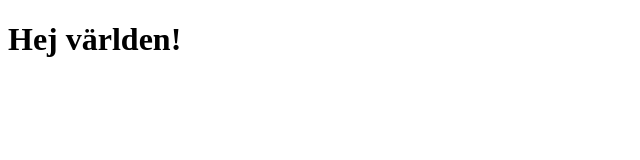
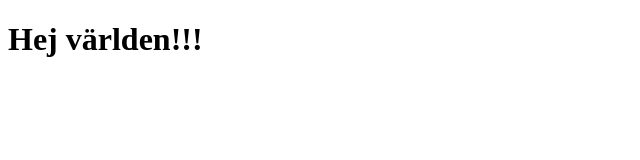
Before and after one commit to oliaf123/test, a plain HTML site: page index.html in a window 1280 px wide. Shown: the full height of the page, 0-640 px from the left. Drawn offline with Linux system fonts and the light colour scheme.

Commit message:
Update index.html

```diff
--- a/index.html
+++ b/index.html
@@ -13,7 +13,7 @@
     </style>
 </head>
 <body>
-    <h1>Hej världen!</h1>
+    <h1>Hej världen!!!</h1>
     <div id="windy-container"></div> <!-- Här visas Windy-kartan -->
 
     <!-- Lägg till Windy API -->
```
